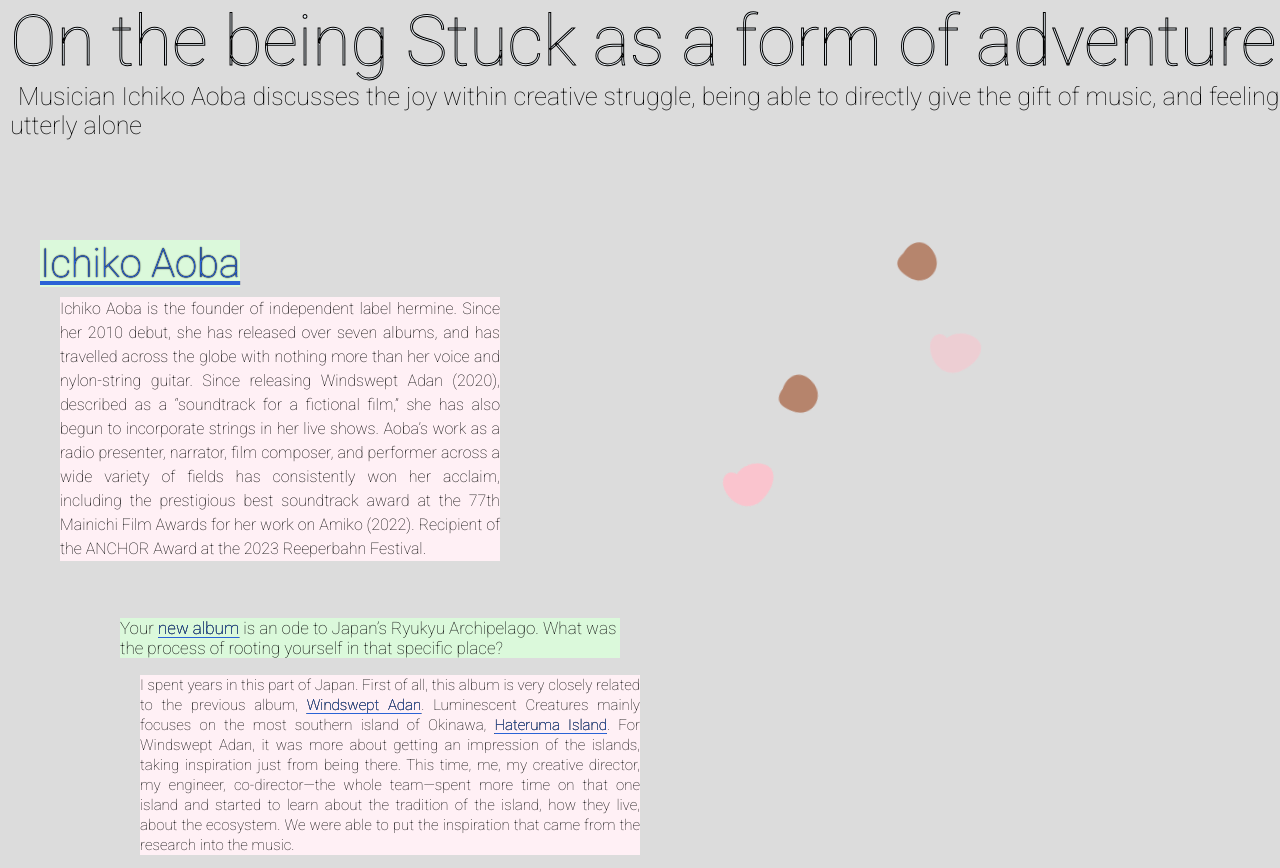
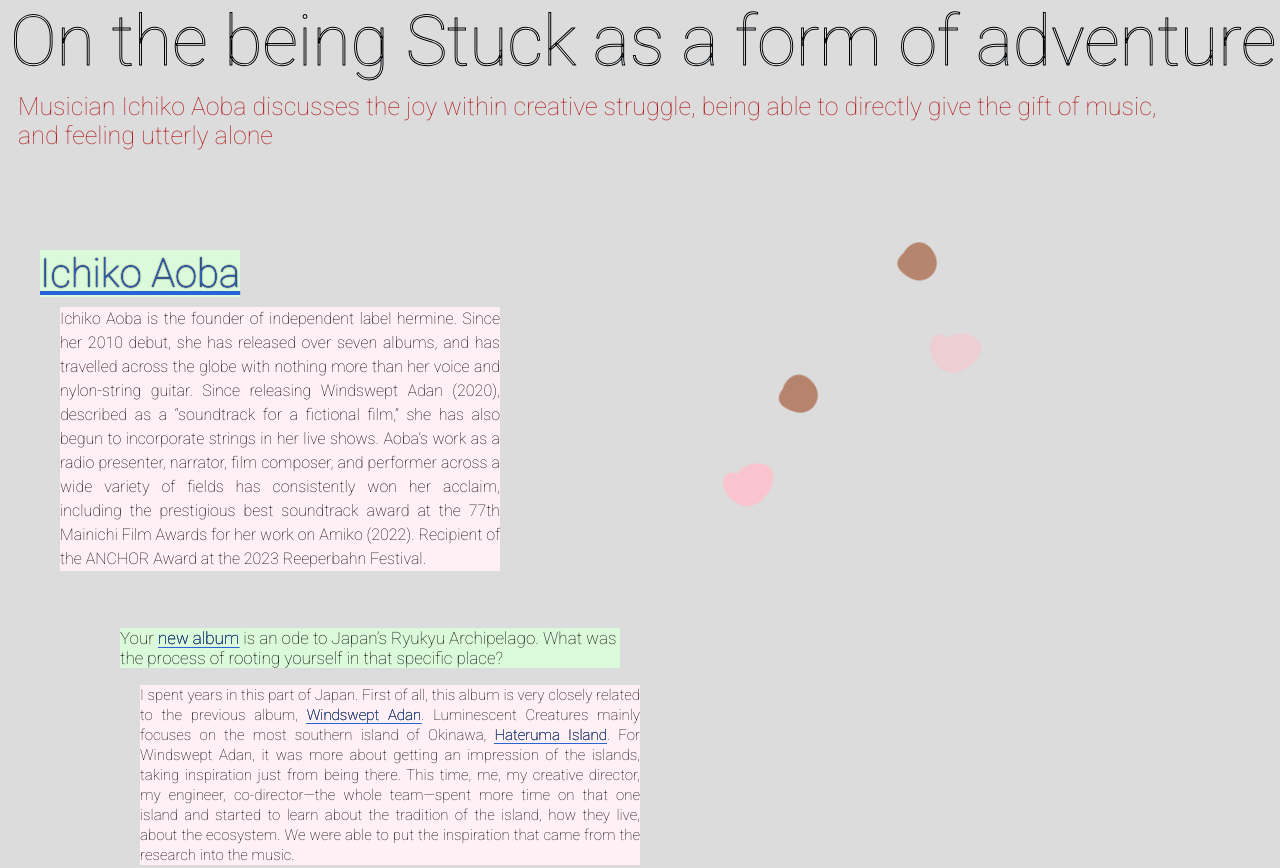
Before and after one commit to Minie-Kim/takealook, a plain HTML site: page index.html in a window 1280 px wide. Shown: the top 868 px of the page. Drawn offline with Linux system fonts and the light colour scheme.

Commit message:
Update index.html

```diff
--- a/index.html
+++ b/index.html
@@ -233,9 +233,9 @@
             On the being Stuck as a form of adventure
         </span>
 
-    <p class="interview-topic">
-    <span style="padding-left: 8px; font-size:25px;">
-        Musician Ichiko Aoba discusses the joy within creative struggle, being able to directly give the gift of music, and feeling utterly alone</span></p>
+<p class="interview-topic" style="font-size: 25px; color: firebrick; padding-left: 8px; max-width: 90%;             margin-top: 10px;">
+  Musician Ichiko Aoba discusses the joy within creative struggle, being able to directly give the gift of music, and feeling utterly alone
+</p>
     </header>
 
     <section id="artist-info" style="margin-top: 100px; max-width: 500px;">
```
